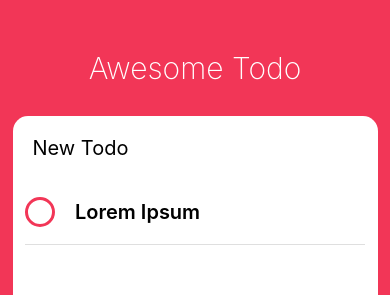
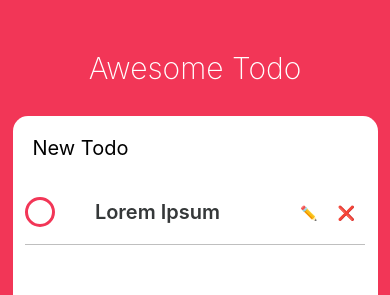
Before and after one commit to ajou-pioneer/react-native-study, a React Native app in the folder awesome-todo/: screen / in a window 390 px wide. Shown: the top 295 px of the page. Built offline with nearby package versions, Linux system fonts and the light colour scheme.

Commit message:
[todo] add action icons

```diff
--- a/awesome-todo/ToDo.js
+++ b/awesome-todo/ToDo.js
@@ -17,14 +17,50 @@
     })
   }
 
+  startEditing = () => {
+    this.setState({
+      isEditing: true,
+    })
+  }
+
+  finishEditing = () => {
+    this.setState({
+      isEditing: false,
+    })
+  }
+
   render() {
     const { isEditing, isCompleted } = this.state;
     return (
       <View style={styles.container}>
-        <TouchableOpacity onPress={this.toggleComplete}>
-          <View style={[styles.circle, isCompleted ? styles.completedCircle : styles.uncompletedCircle]} />
-        </TouchableOpacity>
-        <Text style={styles.text}>Lorem Ipsum</Text>
+        <View style={styles.column}>
+          <TouchableOpacity onPress={this.toggleComplete}>
+            <View style={[styles.circle, isCompleted ? styles.completedCircle : styles.uncompletedCircle]} />
+          </TouchableOpacity>
+          <Text style={[styles.text, isCompleted ? styles.completedText : styles.uncompletedText]}>Lorem Ipsum</Text>
+        </View>
+        {isEditing ? (
+          <View style={styles.actions}>
+            <TouchableOpacity onPressOut={this.finishEditing}>
+              <View style={styles.actionContainer}>
+                <Text style={styles.actionText}>✔️</Text>
+              </View>
+            </TouchableOpacity>
+          </View>
+        ) : (
+            <View style={styles.actions}>
+              <TouchableOpacity onPressOut={this.startEditing}>
+                <View style={styles.actionContainer}>
+                  <Text style={styles.actionText}>✏️</Text>
+                </View>
+              </TouchableOpacity>
+              <TouchableOpacity>
+                <View style={styles.actionContainer}>
+                  <Text style={styles.actionText}>❌</Text>
+                </View>
+              </TouchableOpacity>
+            </View>
+          )}
       </View>
     );
   }
@@ -33,10 +69,11 @@
 const styles = StyleSheet.create({
   container: {
     width: width - 50,
-    borderBottomColor: '#DFDFDF',
+    borderBottomColor: '#BFBFBF',
     borderBottomWidth: StyleSheet.hairlineWidth,
     flexDirection: 'row',
     alignItems: 'center',
+    justifyContent: 'space-between',
   },
   circle: {
     width: 30,
@@ -47,7 +84,8 @@
     marginRight: 20,
   },
   completedCircle: {
-    backgroundColor: '#F23657',
+    backgroundColor: '#BFBFBF',
+    borderColor: '#BFBFBF',
   },
   uncompletedCircle: {
     backgroundColor: '#FFFFFF',
@@ -56,5 +94,25 @@
     fontWeight: '600',
     fontSize: 20,
     marginVertical: 20,
+  },
+  completedText: {
+    color: '#BFBFBF',
+    textDecorationLine: 'line-through',
+  },
+  uncompletedText: {
+    color: '#353839'
+  },
+  column: {
+    flexDirection: 'row',
+    alignItems: 'center',
+    width: width / 2,
+    justifyContent: 'space-between',
+  },
+  actions: {
+    flexDirection: 'row',
+  },
+  actionContainer: {
+    marginVertical: 10,
+    marginHorizontal: 10,
   }
 });
```
